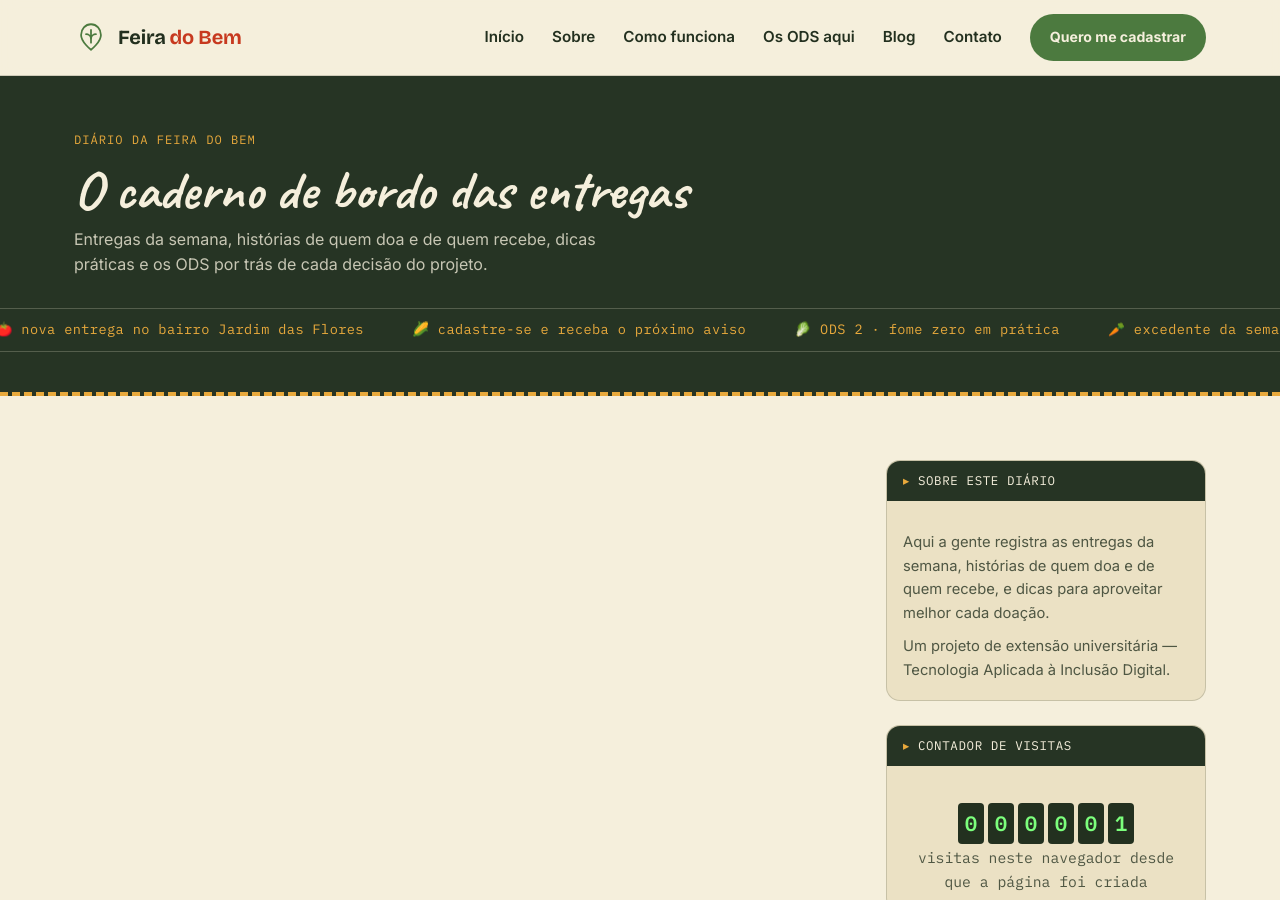
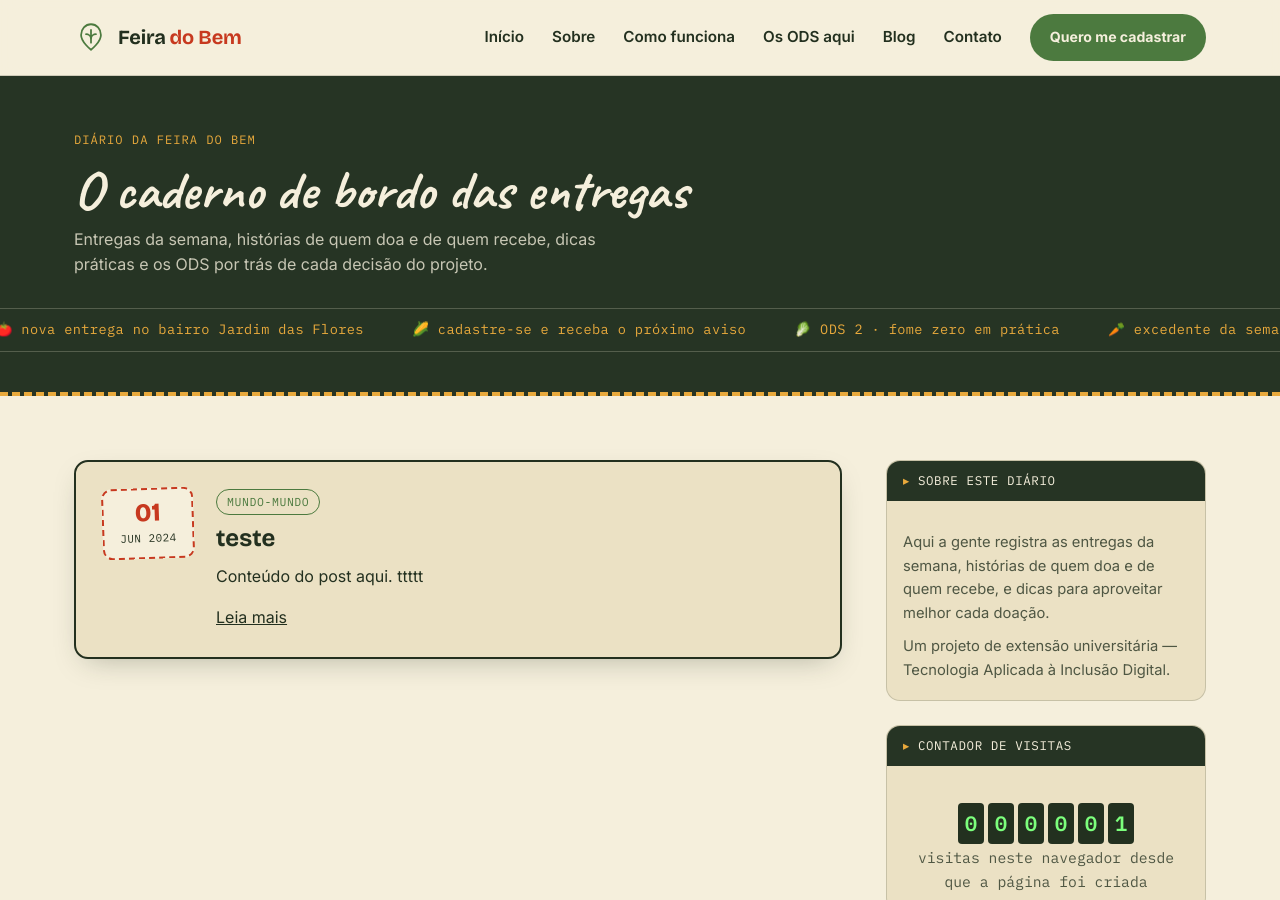
Before and after one commit to maysilvalps/feira-do-bem, a Jekyll site: the page built from blog.html, in a window 1280 px wide and 900 px high. Built offline with Jekyll 4.4.1, drawn with Linux system fonts in a browser that asks for light colours.

Commit message:
Atualiza _posts para ajustar categorias

```diff
--- a/_posts/mundo-mundo.md
+++ b/_posts/2024-06-01-exemplo.md
@@ -1,7 +1,7 @@
 ---
 title: "teste"
-date: 2026-07-18 12:00:00 -0300
-category: mundo mundo
+date: 2024-06-01 12:00:00 -0300
+category: mundo-mundo
 layout: post
 ---
 Conteúdo do post aqui. ttttt
```
